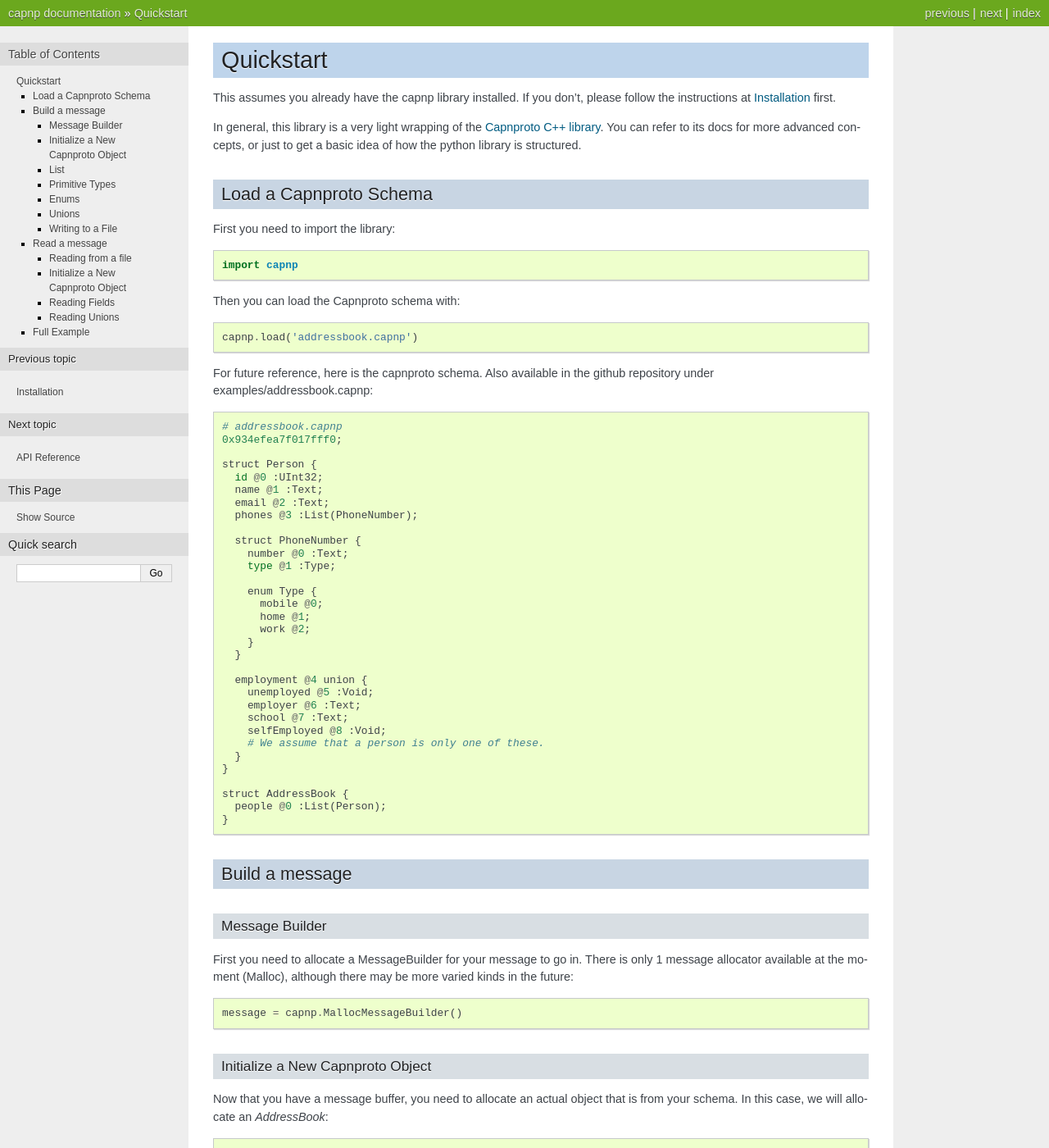
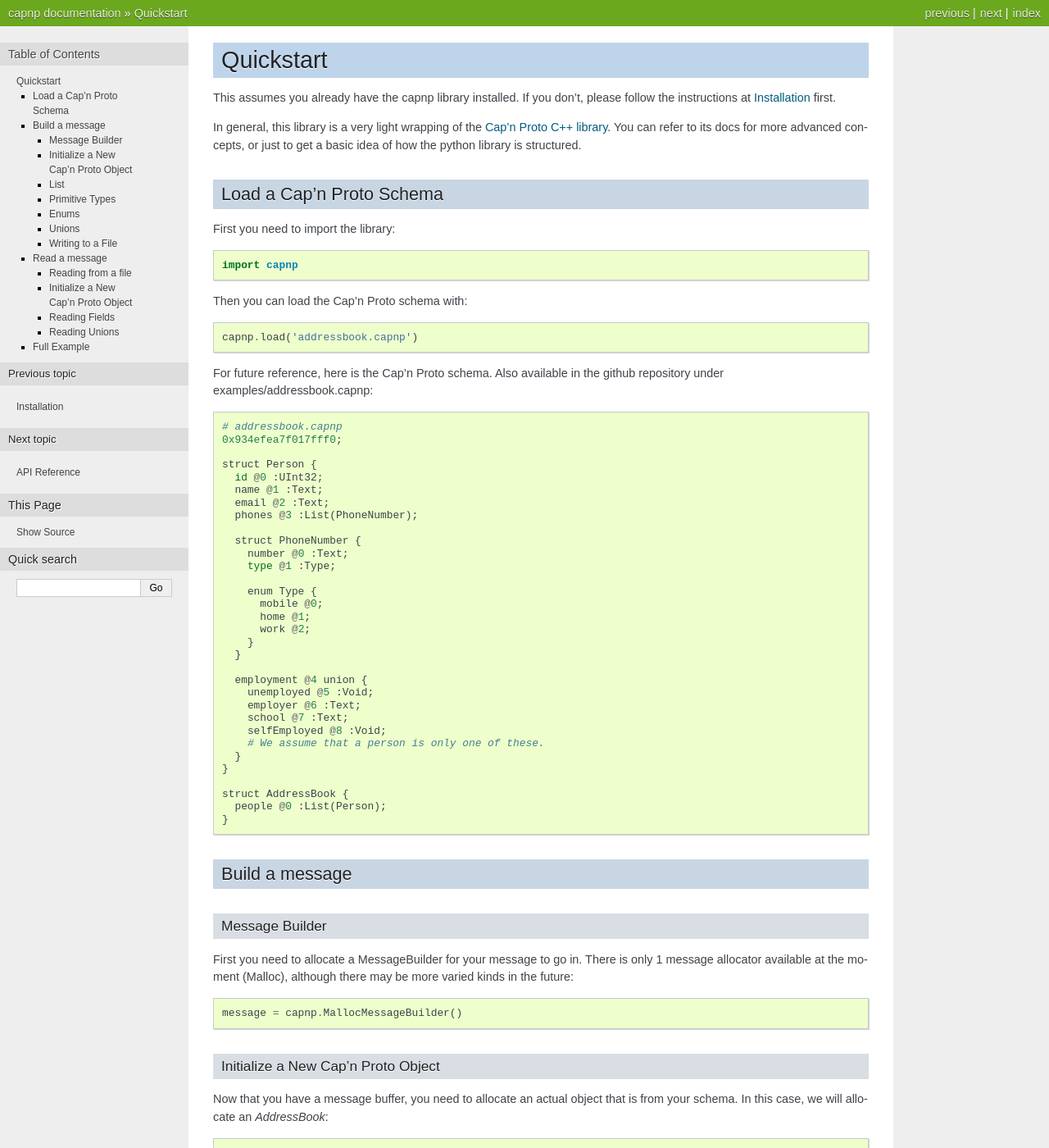
Before and after one commit to capnproto/pycapnp, a Sphinx documentation site: the page built from docs/quickstart.rst, in a window 1280 px wide and 1400 px high. Shown: the whole window at 82% size. Built offline with Sphinx 7.4.7, drawn with Linux system fonts in a browser that asks for light colours; the version number could not be read and is left out; some of the changed text lies outside the part shown.

Commit message:
Fixed up the docs a bit with sugesstions from Kenton

```diff
--- a/docs/index.rst
+++ b/docs/index.rst
@@ -3,11 +3,11 @@
 Welcome to capnp's documentation!
 =================================
 
-This is a python wrapping of the C++ implementation of the `Capnproto <http://kentonv.github.io/capnproto/>`_ library. Here is a description, quoted from its docs:
+This is a python wrapping of the C++ implementation of the `Cap'n Proto <http://kentonv.github.io/capnproto/>`_ library. Here is a short description, quoted from its docs:
 
     Cap’n Proto is an insanely fast data interchange format and capability-based RPC system. Think JSON, except binary. Or think Protocol Buffers, except faster. In fact, in benchmarks, Cap’n Proto is INFINITY TIMES faster than Protocol Buffers.
 
-The INFINITY TIMES faster part isn't so true for python, but in some simplistic benchmarks (available in the `benchmark directory of the repo <https://github.com/jparyani/capnpc-python-cpp/tree/master/benchmark>`_), capnp is 4x faster than the pure python Protocol Buffer library, and 2x faster than the C++ implementation.
+The INFINITY TIMES faster part isn't so true for python, but in some simplistic benchmarks (available in the `benchmark directory of the repo <https://github.com/jparyani/capnpc-python-cpp/tree/master/benchmark>`_), capnp has proven to be decently faster than Protocol Buffers. Also, the python capnp library can load Cap'n Proto schema files directly, without the need for a seperate compile step like with Protocol Buffers or Thrift.
 
 Contents:
 
--- a/docs/install.rst
+++ b/docs/install.rst
@@ -3,10 +3,10 @@
 Installation
 ===================
 
-C++ Capnproto Library
+C++ Cap'n Proto Library
 ---------------------
 
-You need to install the C++ Capnproto library first. It requires a C++ compiler with C++11 support, such as GCC 4.7+ or Clang 3.2+. Follow installation docs at `http://kentonv.github.io/capnproto/install.html <http://kentonv.github.io/capnproto/install.html>`_ with an added `sudo ldconfig` after you're done installing, or if you're feeling lazy, you can run the commands below::
+You need to install the C++ Cap'n Proto library first. It requires a C++ compiler with C++11 support, such as GCC 4.7+ or Clang 3.2+. Follow installation docs at `http://kentonv.github.io/capnproto/install.html <http://kentonv.github.io/capnproto/install.html>`_ with an added `sudo ldconfig` after you're done installing, or if you're feeling lazy, you can run the commands below::
 
     wget https://github.com/kentonv/capnproto/archive/master.zip
     unzip master.zip
--- a/docs/quickstart.rst
+++ b/docs/quickstart.rst
@@ -5,20 +5,20 @@ Quickstart
 
 This assumes you already have the capnp library installed. If you don't, please follow the instructions at :ref:`Installation <install>` first.
 
-In general, this library is a very light wrapping of the `Capnproto C++ library <http://kentonv.github.io/capnproto/cxx.html>`_. You can refer to its docs for more advanced concepts, or just to get a basic idea of how the python library is structured.
+In general, this library is a very light wrapping of the `Cap'n Proto C++ library <http://kentonv.github.io/capnproto/cxx.html>`_. You can refer to its docs for more advanced concepts, or just to get a basic idea of how the python library is structured.
 
-Load a Capnproto Schema
+Load a Cap'n Proto Schema
 ------------------------
 
 First you need to import the library::
 
     import capnp
 
-Then you can load the Capnproto schema with::
+Then you can load the Cap'n Proto schema with::
 
     capnp.load('addressbook.capnp')
 
-For future reference, here is the capnproto schema. Also available in the github repository under examples/addressbook.capnp::
+For future reference, here is the Cap'n Proto schema. Also available in the github repository under examples/addressbook.capnp::
 
     # addressbook.capnp
     0x934efea7f017fff0;
@@ -63,14 +63,14 @@ First you need to allocate a MessageBuilder for your message to go in. There is
 
     message = capnp.MallocMessageBuilder()
 
-Initialize a New Capnproto Object
+Initialize a New Cap'n Proto Object
 ~~~~~~~~~~~~~~~~~~~~~~~~~~~~~~~~~~
 
 Now that you have a message buffer, you need to allocate an actual object that is from your schema. In this case, we will allocate an `AddressBook`::
 
     addressBook = message.initRoot(addressbook.AddressBook)
 
-Notice that we used `addressbook` from the previous section: `Load a Capnproto Schema`_.
+Notice that we used `addressbook` from the previous section: `Load a Cap'n Proto Schema`_.
 
 List
 ~~~~~~~~~~~~~~~~~~~~~~~~~~~
@@ -86,7 +86,7 @@ For now, let's grab the first element out of this list and assign it to a variab
 Primitive Types
 ~~~~~~~~~~~~~~~~~~~~~~~~~~~
 
-For all primitive types, from the Capnproto docs:
+For all primitive types, from the Cap'n Proto docs:
 
 - Boolean: Bool
 - Integers: Int8, Int16, Int32, Int64
@@ -154,7 +154,7 @@ Much like before, you will have to de-serialize the message from a file descript
     f = open('example.bin')
     message = capnp.PackedFdMessageReader(f.fileno())
 
-Initialize a New Capnproto Object
+Initialize a New Cap'n Proto Object
 ~~~~~~~~~~~~~~~~~~~~~~~~~~~~~~~~~
 
 Just like when building, you have to actually specify which message you want to read out of buffer::
```
